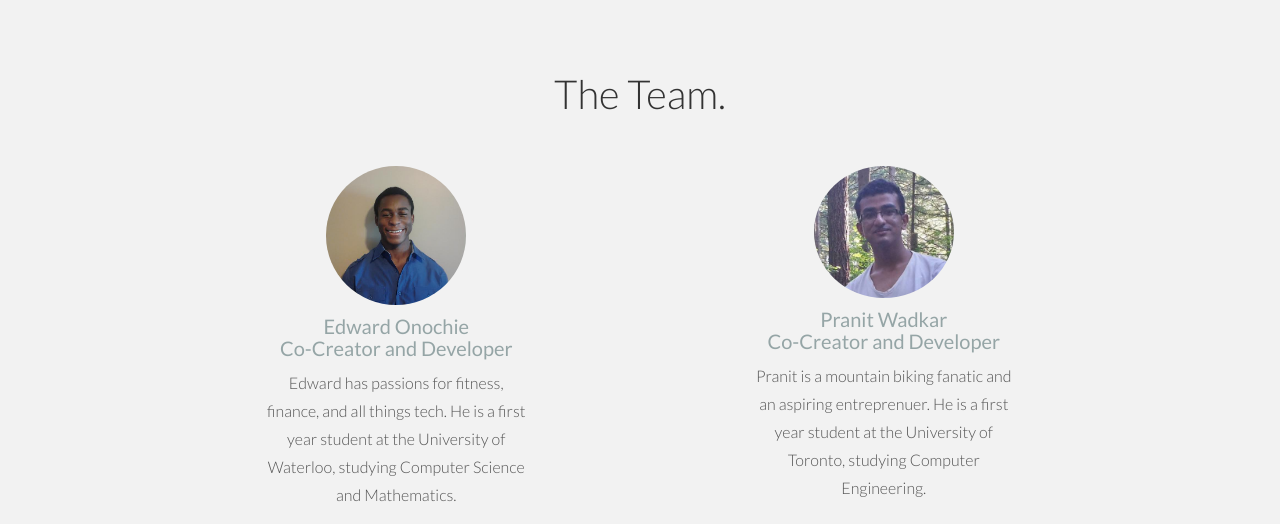
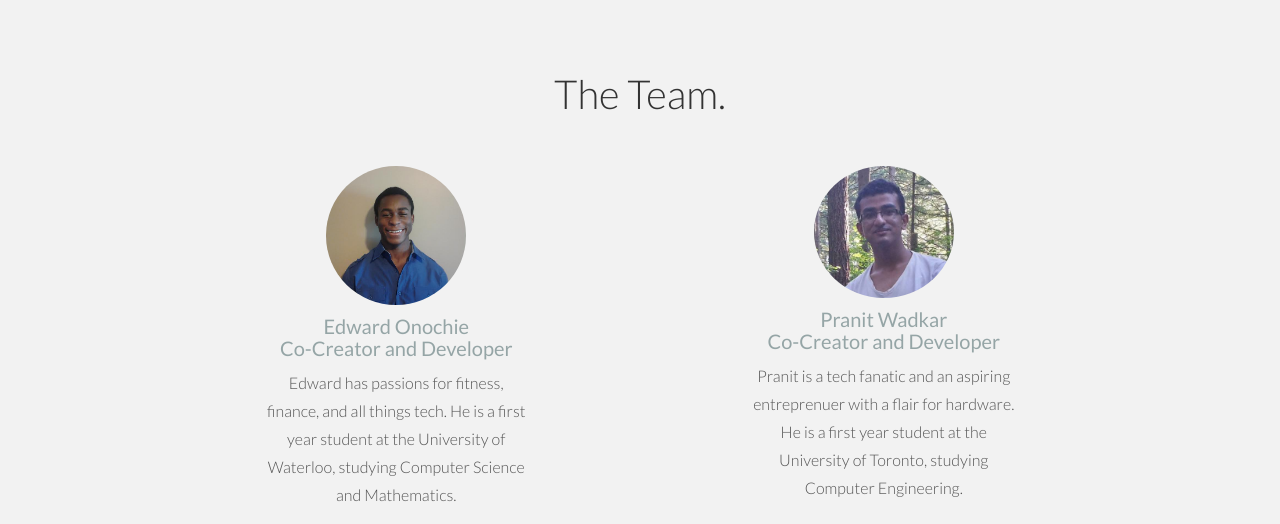
Before and after one commit to stockme/stockme.github.io, a plain HTML site: page index.html in a window 1280 px wide. Shown: the part 2224-2748 px from the top of the page. Drawn offline with nearby package versions, Linux system fonts and the light colour scheme.

Commit message:
Update index.html
Changed my introduction

```diff
--- a/index.html
+++ b/index.html
@@ -170,7 +170,7 @@
 			<div class="col-lg-3 col-lg-offset-2">
 				<img class="img-circle" src="assets/img/pranit.png" width="140" alt="">
 				<h4>Pranit Wadkar<br/>Co-Creator and Developer</h4>
-				<p>Pranit is a mountain biking fanatic and an aspiring entreprenuer. He is a first year student at the University of Toronto, studying Computer Engineering.</p>
+				<p>Pranit is a tech fanatic and an aspiring entreprenuer with a flair for hardware. He is a first year student at the University of Toronto, studying Computer Engineering.</p>
 				<a href="https://github.com/pranitwadkar">
 				<img src="assets/img/github.png" alt="GitHub">
 				</a> &nbsp;&nbsp;
```
